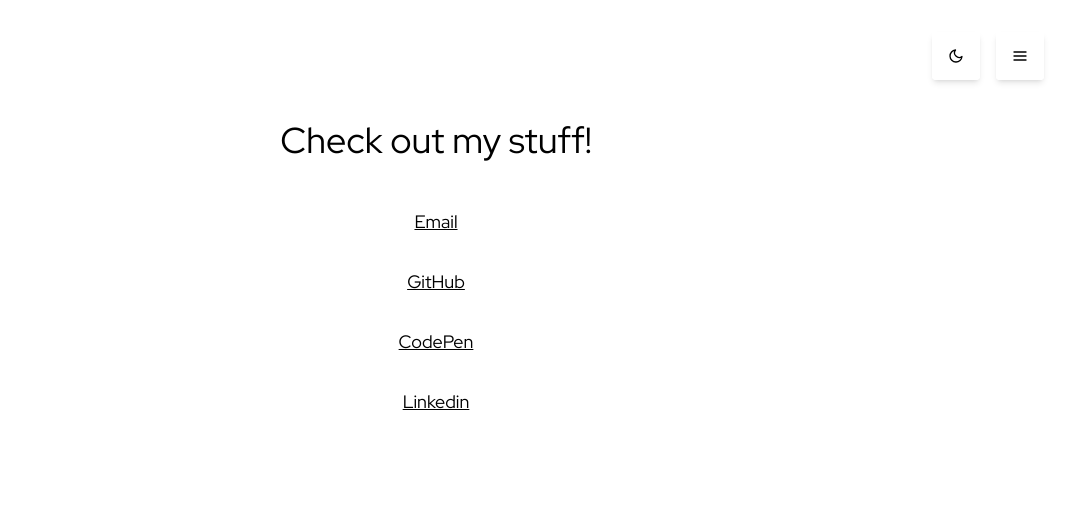
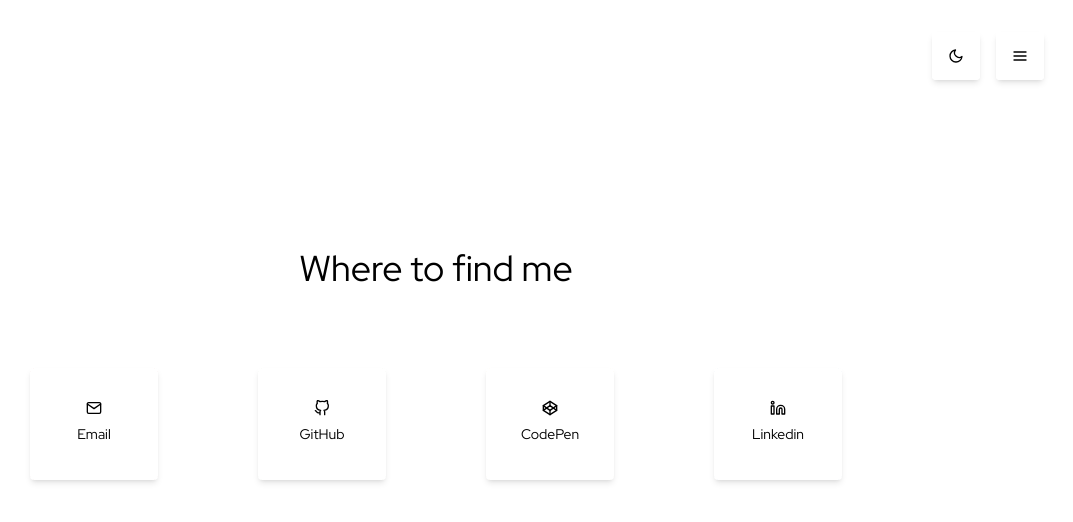
Before and after one commit to sparlos/sparling-dev, a Next.js app: page /contact in a window 1280 px wide. Shown: the top 522 px of the page, without its empty margins (204-1277 px from the left). Built offline with nearby package versions, Linux system fonts and the light colour scheme.

Commit message:
restyle contact page to use LinkButtons

```diff
--- a/components/LinkButton.tsx
+++ b/components/LinkButton.tsx
@@ -1,7 +1,7 @@
 import Link from 'next/link'
 import { motion, TargetAndTransition } from 'framer-motion'
 import { IconType } from 'react-icons'
-import { MutableRefObject, useState } from 'react'
+import React, { MutableRefObject, useState } from 'react'
 import { DEFAULT_SPRING_TRANSITION } from '../utils/framer'
 import useUIStore, { BackgroundIcon } from '../store/uiStore'
 
@@ -14,6 +14,7 @@ type LinkButtonProps = {
   backgroundIcon: BackgroundIcon
   showIcon?: boolean
   iconRef?: MutableRefObject<HTMLDivElement>
+  openInNewTab?: boolean
 }
 
 const BUTTON_ACTIVE_ANIMATION: TargetAndTransition = {
@@ -30,6 +31,7 @@ export default function LinkButton({
   backgroundIcon,
   showIcon = true,
   iconRef,
+  openInNewTab = false,
 }: LinkButtonProps) {
   const [isButtonFocused, setIsButtonFocused] = useState(false)
   const { setBackgroundIcon } = useUIStore()
@@ -39,18 +41,39 @@ export default function LinkButton({
     setIsButtonFocused(isFocused)
   }
 
+  const linkProps = {
+    'aria-label': `link to ${label}`,
+    onClick: () => setBackgroundIcon(null),
+    onBlur: () => handleFocusButton(false),
+    className:
+      'group relative mb-10 h-32 w-40 max-w-full sm:mb-0 sm:h-28 sm:w-32 ' +
+      (className || ''),
+  }
+
+  const renderWrapperElement = (children: React.ReactNode) => {
+    if (openInNewTab) {
+      return (
+        <a
+          {...linkProps}
+          href={href}
+          target="_blank"
+          rel="noreferrer"
+          className={linkProps.className + ' hover:cursor-pointer'}
+        >
+          {children}
+        </a>
+      )
+    } else {
       return (
         <Link href={href}>
-      <button
-        aria-label={`link to ${label}`}
-        onClick={() => setBackgroundIcon(null)}
-        onFocus={() => handleFocusButton(true)}
-        onBlur={() => handleFocusButton(false)}
-        className={
-          'group relative mb-10 h-32 w-40 max-w-full sm:mb-0 sm:h-28 sm:w-32 ' +
-          (className || '')
+          <button {...linkProps}>{children}</button>
+        </Link>
+      )
     }
-      >
+  }
+
+  return renderWrapperElement(
+    <React.Fragment>
       <motion.div
         className="peer relative z-10 flex h-full w-full flex-col items-center rounded-md bg-white p-4 shadow-md dark:bg-slate-700 sm:rounded"
         transition={DEFAULT_SPRING_TRANSITION}
@@ -88,7 +111,6 @@ export default function LinkButton({
           bgColor
         }
       />
-      </button>
-    </Link>
+    </React.Fragment>
   )
 }
--- a/pages/contact/index.tsx
+++ b/pages/contact/index.tsx
@@ -1,85 +1,16 @@
 import ScrollableContentContainer from '../../components/ScrollableContentContainer'
-import { FiCodepen, FiGithub, FiLinkedin, FiMail } from 'react-icons/fi'
+import { FiCodepen, FiGithub, FiLinkedin, FiMail, FiUser } from 'react-icons/fi'
 import { IconType } from 'react-icons'
-import { motion } from 'framer-motion'
-import { useEffect, useState } from 'react'
 import IconBackground from '../../components/IconBackground'
 import useUIStore, { BackgroundIcon } from '../../store/uiStore'
+import LinkButton from '../../components/LinkButton'
 
 type IconLink = {
   Icon: IconType
   linkName: string
   link: string
   iconType: BackgroundIcon
-}
-
-const FloatingIconLink = ({ iconLink }: { iconLink: IconLink }) => {
-  const { setBackgroundIcon } = useUIStore()
-  const [isHovered, setIsHovered] = useState(false)
-  const { Icon, linkName, link } = iconLink
-
-  useEffect(() => {
-    return () => setBackgroundIcon(null)
-  }, [setBackgroundIcon])
-
-  const handleHover = () => {
-    setIsHovered(true)
-    setBackgroundIcon(iconLink.iconType)
-  }
-
-  const handleBlur = () => {
-    setIsHovered(false)
-    setBackgroundIcon(null)
-  }
-
-  return (
-    <div className="relative mb-8 flex items-center text-lg">
-      <motion.a
-        className="underline"
-        href={link}
-        target="_blank"
-        rel="noreferrer"
-        onHoverStart={() => handleHover()}
-        onHoverEnd={() => handleBlur()}
-        onFocus={() => handleHover()}
-        onBlur={() => handleBlur()}
-      >
-        {linkName}
-      </motion.a>
-      <motion.div
-        className="absolute -left-6 mr-2"
-        initial={{ opacity: 0, rotate: 35 }}
-        animate={{
-          opacity: isHovered ? 1 : 0,
-          rotate: isHovered ? -720 : 0,
-          x: isHovered ? -150 : 0,
-          y: isHovered ? 50 : 0,
-        }}
-        transition={{
-          opacity: { duration: 0.5 },
-          duration: isHovered ? 1.75 : 0.5,
-        }}
-      >
-        <Icon />
-      </motion.div>
-      <motion.div
-        className="absolute -right-6 ml-2"
-        initial={{ opacity: 0, rotate: -35 }}
-        animate={{
-          opacity: isHovered ? 1 : 0,
-          rotate: isHovered ? 720 : 0,
-          x: isHovered ? 150 : 0,
-          y: isHovered ? 50 : 0,
-        }}
-        transition={{
-          opacity: { duration: 0.5 },
-          duration: isHovered ? 1.75 : 0.5,
-        }}
-      >
-        <Icon />
-      </motion.div>
-    </div>
-  )
+  color: string
 }
 
 const links: IconLink[] = [
@@ -88,37 +19,60 @@ const links: IconLink[] = [
     linkName: 'Email',
     link: 'mailto:sparlingcreations@gmail.com',
     iconType: 'email',
+    color: 'bg-email',
   },
   {
     Icon: FiGithub,
     linkName: 'GitHub',
     link: 'https://github.com/sparlos',
     iconType: 'github',
+    color: 'bg-github',
   },
   {
     Icon: FiCodepen,
     linkName: 'CodePen',
     link: 'https://codepen.io/sparlos',
     iconType: 'codepen',
+    color: 'bg-codepen',
   },
   {
     Icon: FiLinkedin,
     linkName: 'Linkedin',
     link: 'https://ca.linkedin.com/in/stephen-sparling-033643171',
     iconType: 'linkedin',
+    color: 'bg-linkedin',
   },
 ]
 
 export default function Contact() {
   return (
-    <ScrollableContentContainer size="max-w-5xl" title="contact | sparling.dev">
-      <h1 className="mt-6 text-center text-4xl">Check out my stuff!</h1>
-      <div className="mt-12 flex flex-col items-center">
-        {links.map((link) => (
-          <FloatingIconLink key={link.linkName} iconLink={link} />
-        ))}
+    <div className="relative flex h-full flex-col items-center overflow-auto text-center">
+      <div className="relative z-10 mt-auto mb-56 flex w-full max-w-4xl flex-col items-center py-24">
+        <h1 className="mt-6 text-center text-4xl">Where to find me</h1>
+        <div className="mt-10 grid w-full grid-cols-1 gap-4 sm:mt-20 sm:grid-cols-2 md:grid-cols-4">
+          {links.map((link, index) => (
+            <div
+              className={`flex ${
+                index % 2 === 0
+                  ? 'sm:mr-8 sm:justify-end'
+                  : 'sm:ml-8 sm:justify-start'
+              } mb-4 justify-center sm:mb-8 md:mb-0 md:mr-0 md:ml-0 md:justify-center`}
+              key={link.link + index}
+            >
+              <LinkButton
+                Icon={link.Icon}
+                bgColor={link.color}
+                href={link.link}
+                label={link.linkName}
+                backgroundIcon={link.iconType}
+                className="mb-0"
+                openInNewTab
+              />
+            </div>
+          ))}
+        </div>
       </div>
       <IconBackground iconSize={700} iconOpacity={0.35} />
-    </ScrollableContentContainer>
+    </div>
   )
 }
--- a/tailwind.config.js
+++ b/tailwind.config.js
@@ -10,6 +10,12 @@ module.exports = {
       fontFamily: {
         sans: ['"Red Hat Display"', 'ui-sans-serif', 'system-ui'],
       },
+      colors: {
+        email: '#C71610',
+        github: '#6cc644',
+        codepen: '#FCD000',
+        linkedin: '#0077B5',
+      },
     },
   },
   plugins: [],
```
Lines whose indentation alone changed are shown as unchanged.
